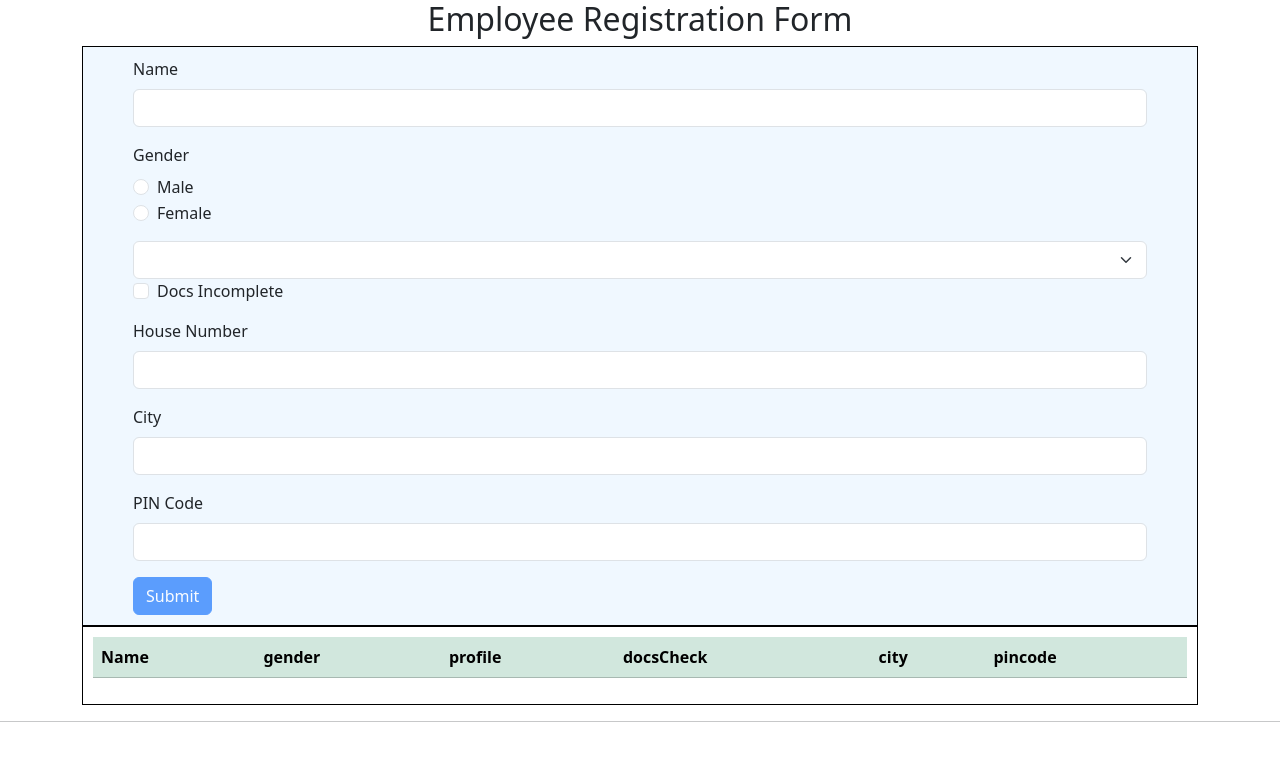
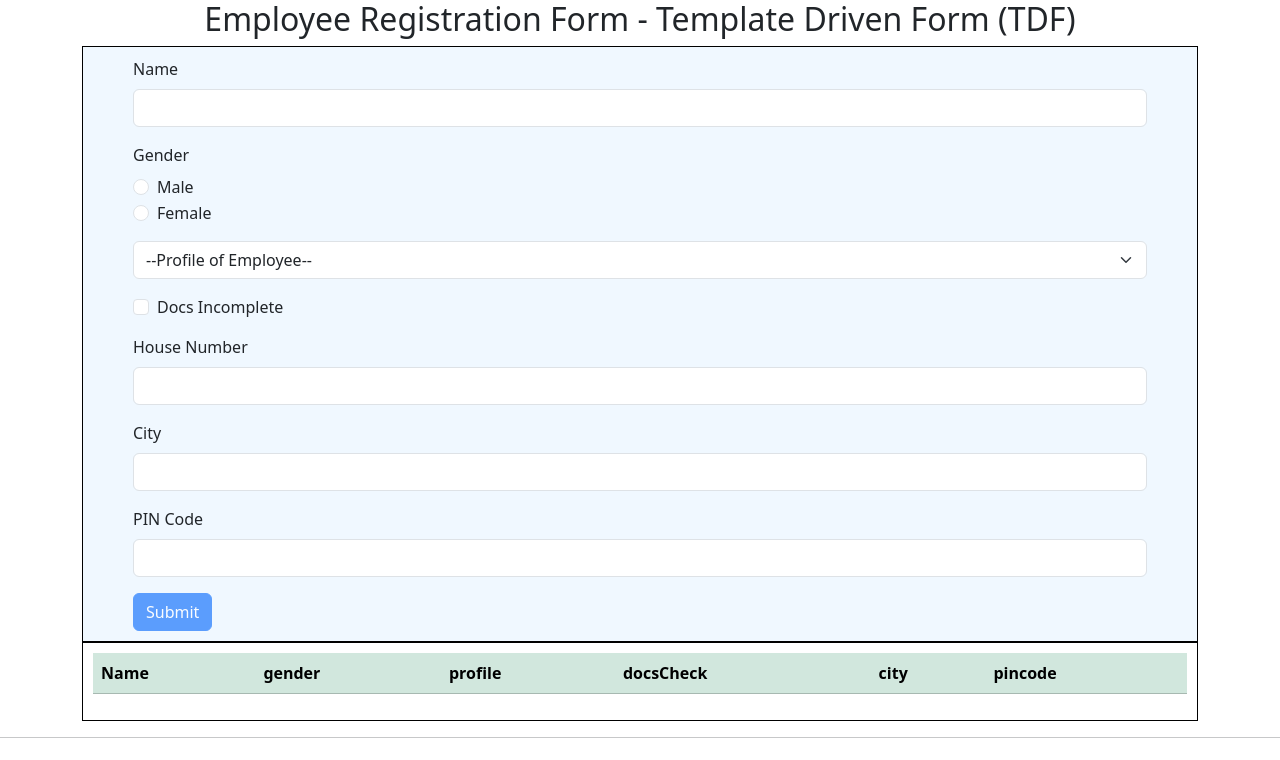
Before and after one commit to amankumar-m99/AngularFormTDF, an Angular app: page / in a window 1280 px wide. Shown: the top 760 px of the page. Built offline with nearby package versions, Linux system fonts and the light colour scheme.

Commit message:
enhanced front end

```diff
--- a/src/app/app.component.html
+++ b/src/app/app.component.html
@@ -1,6 +1,6 @@
-<h2 class="text-center">Employee Registration Form</h2>
+<h2 class="text-center">Employee Registration Form - Template Driven Form (TDF)</h2>
 <div class="container">
-  <form #employeeForm="ngForm" (ngSubmit)="submit()" novalidate
+  <form #employeeForm="ngForm" (ngSubmit)="submit(employeeForm)" novalidate
     style="border: 1px solid black; padding: 10px 50px; background-color: aliceblue;">
     <div class="container">
       <!-- <hr/>
@@ -32,15 +32,17 @@
         <label class="form-check-label" for="female">Female</label>
       </div>
     </div>
+    <div class="mb-3">
       <!-- <select class="form-select" aria-label="Default select example" name="profile" ngModel> -->
       <select class="form-select" aria-label="Default select example" name="profile"
         #profile="ngModel" [class.is-invalid]="profileHasError && profile.touched" [(ngModel)]="employeeModel.profile"
         (blur)="validateProfile(profile.value)" (change)="validateProfile(profile.value)" >
-      <option selected>Profile of Employee</option>
+        <option value = "" disabled>--Profile of Employee--</option>
         <option *ngFor = "let profile of employeeProfiles" [value] = "profile">{{profile}}</option>
       </select>
       <!-- <div id="profileHelp" class="form-text small text-danger" [class.d-none]="profile.valid || profile.untouched">Please choose the profile of employee</div> -->
       <div id="profileHelp" class="form-text small text-danger" [class.d-none]="!profileHasError || profile.untouched">Please choose the profile of employee</div>
+    </div>
     <div class="mb-3 form-check">
       <!-- <input type="checkbox" class="form-check-input" id="docsCheck" name="docsCheck" ngModel /> -->
       <input type="checkbox" class="form-check-input" id="docsCheck" name="docsCheck" required
@@ -92,11 +94,11 @@
       </thead>
       <tbody>
         <tr *ngFor="let item of formData">
-          <td>{{item.name}}</td>
-          <td>{{item.gender}}</td>
-          <td>{{item.profile}}</td>
+          <td>{{item.name|titlecase}}</td>
+          <td>{{item.gender|titlecase}}</td>
+          <td>{{item.profile|titlecase}}</td>
           <td>{{item.docsCheck}}</td>
-          <td>{{item.address.city}}</td>
+          <td>{{item.address.city|titlecase}}</td>
           <td>{{item.address.pincode}}</td>
         </tr>
       </tbody>
--- a/src/app/app.component.ts
+++ b/src/app/app.component.ts
@@ -2,6 +2,7 @@ import { Component } from '@angular/core';
 import { Employee } from './employee';
 import { Address } from './address';
 import { EmployeeRegistrationService } from './employee-registration.service';
+import { NgForm } from '@angular/forms';
 
 @Component({
   selector: 'app-root',
@@ -28,7 +29,8 @@ export class AppComponent {
     this.profileHasError = !found;
   }
 
-  submit(){
+  submit(employeeForm:NgForm){
+    console.log(employeeForm)
     this.formData.push(this.employeeModel);
     this._employeeRegistrationService.registerEmployee(this.employeeModel)
         .subscribe(
```
Lines whose indentation alone changed are shown as unchanged.
